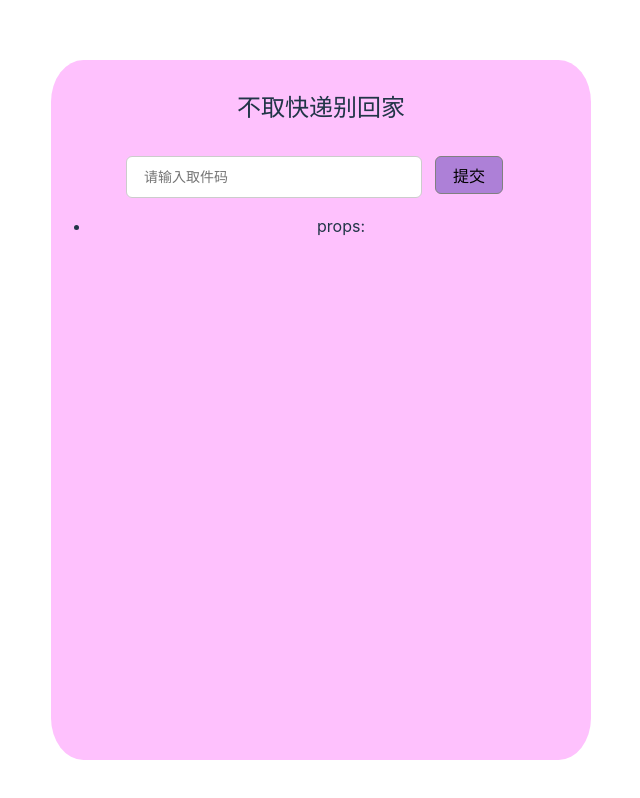
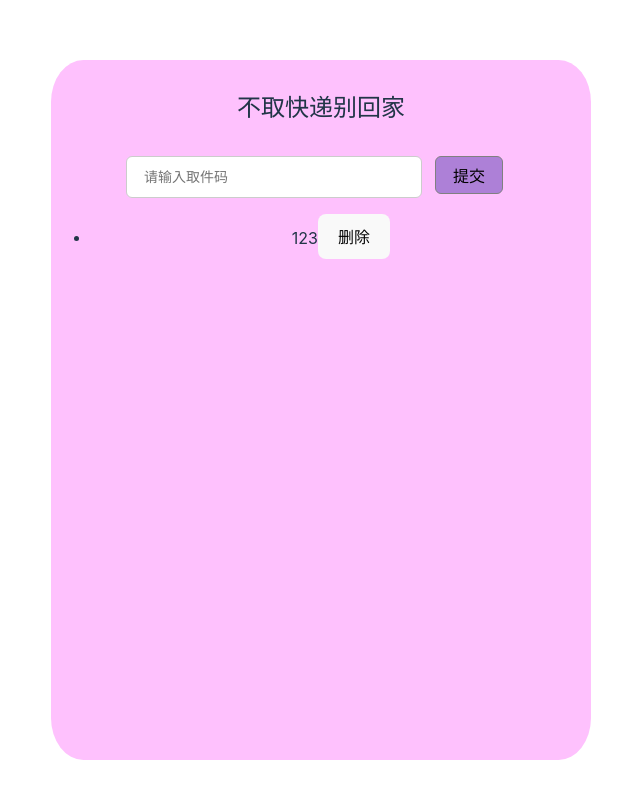
Before and after one commit to JacksonYaooo/packageNum, a Vue app: page / in a window 1280 px wide. Shown: the whole page, without its empty margins (319-959 px from the left). Built offline with nearby package versions, Linux system fonts and the light colour scheme.

Commit message:
feat: 设置默认值

```diff
--- a/src/App.vue
+++ b/src/App.vue
@@ -2,7 +2,7 @@
 import packageNum from "./components/packageNum.vue";
 import Header from "./components/Header.vue";
 import { ref } from "vue";
-const todoNum = ref("");
+const todoNum = ref("123");
 const insertTodo = (e) => {
   todoNum.value = e;
 };
--- a/src/components/packageNum.vue
+++ b/src/components/packageNum.vue
@@ -2,20 +2,19 @@
 import { ref, toRef, watch } from 'vue'
 import { defineProps } from 'vue';
 const props = defineProps({
-  value: String,
+  value: {
+    type: String,
+    default: ''
+  },
 })
-
 const todoArr = ref([])
-
 watch(() => props.value, (newValue, oldValue) => {
-  console.log(newValue)
   todoArr.value.unshift(newValue)
-}, { deep: true });
+}, { deep: true, immediate: true });
 </script>
 
 <template>
   <ul>
-    <li>props: {{ props.value }}</li>
     <li v-for="(item) in todoArr" :key="Math.random()">
       <span>{{ item }}</span>
       <button class="back">删除</button>
@@ -23,4 +22,6 @@ watch(() => props.value, (newValue, oldValue) => {
   </ul>
 </template>
 
-<style scoped></style>
+<style scoped>
+li {}
+</style>
```
